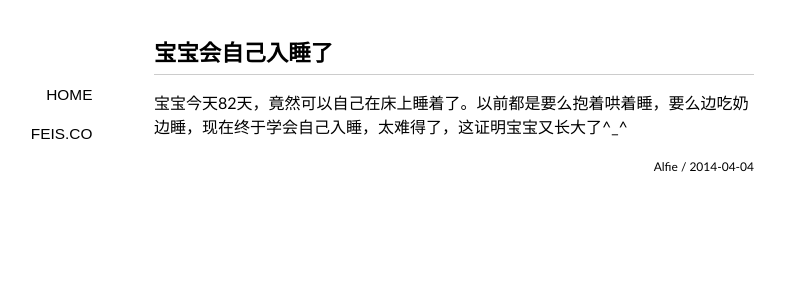
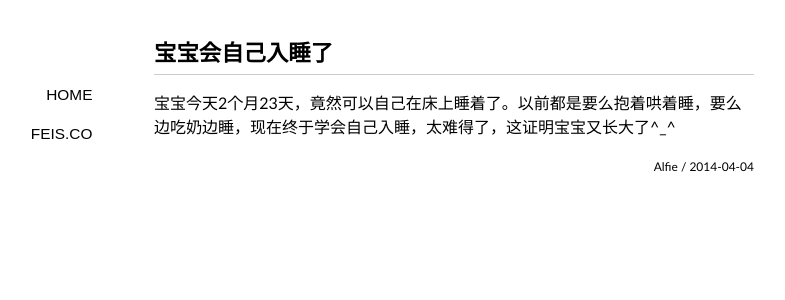
Before and after one commit to insolo/bb, a Jekyll site: the page built from _posts/2014-04-04-Sleep.md, in a window 1280 px wide. Shown: the top 300 px of the page, without its empty margins (186-971 px from the left). Built offline with Jekyll 4.4.1, drawn with Linux system fonts in a browser that asks for light colours; some web fonts are replaced; Markdown is read by kramdown in place of the engine named in the settings.

Commit message:
Created :_posts/2014-04-04-Sleep.md

```diff
--- a/_posts/2014-04-04-Sleep.md
+++ b/_posts/2014-04-04-Sleep.md
@@ -2,4 +2,4 @@
 layout: post
 title: 宝宝会自己入睡了
 ---
-宝宝今天82天，竟然可以自己在床上睡着了。以前都是要么抱着哄着睡，要么边吃奶边睡，现在终于学会自己入睡，太难得了，这证明宝宝又长大了^_^
+宝宝今天2个月23天，竟然可以自己在床上睡着了。以前都是要么抱着哄着睡，要么边吃奶边睡，现在终于学会自己入睡，太难得了，这证明宝宝又长大了^_^
```
